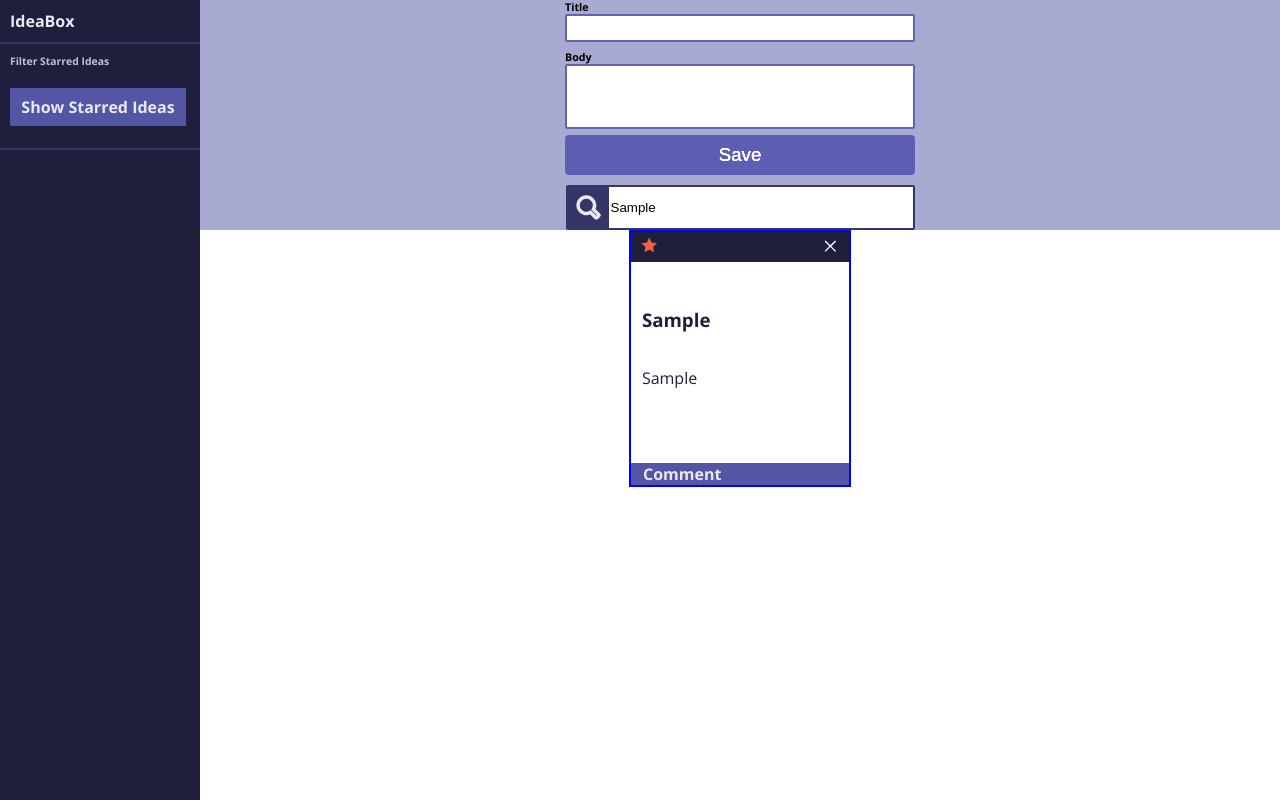
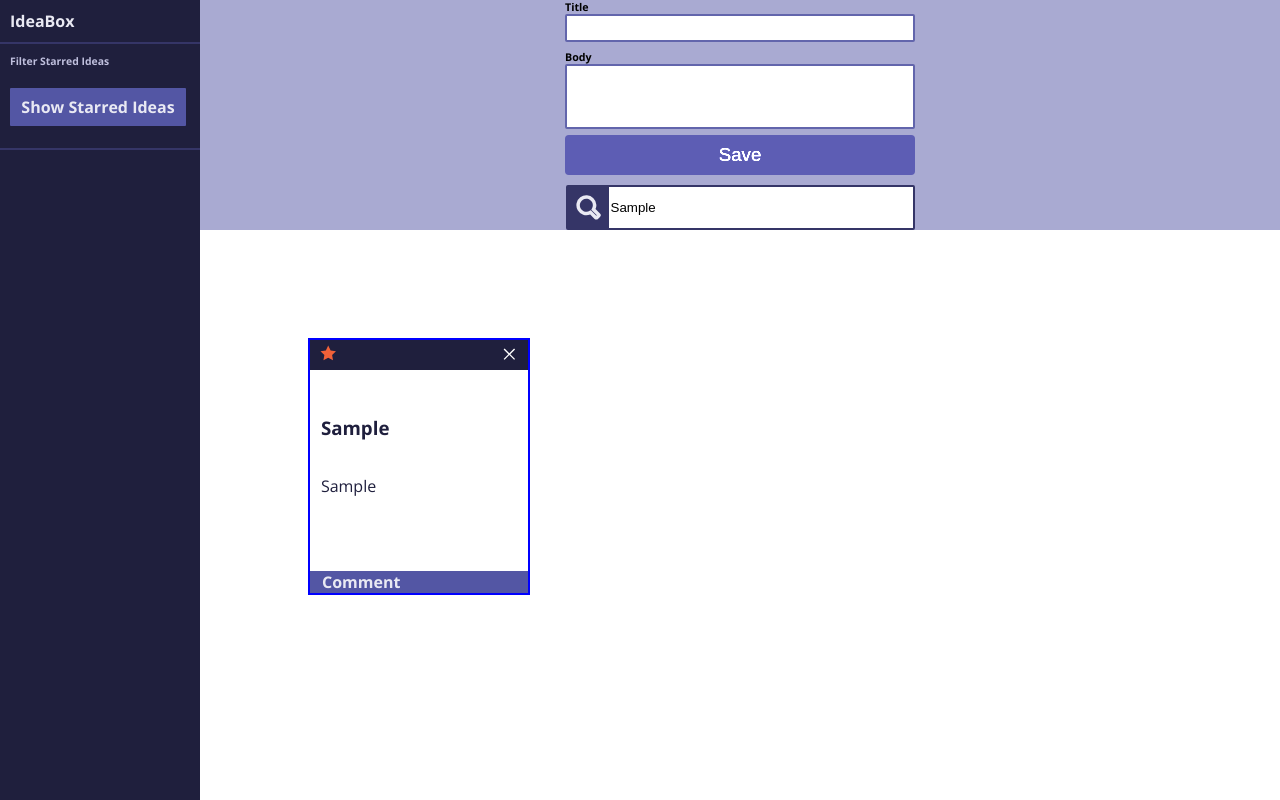
Before and after one commit to justincanthony/ideabox, a plain HTML site: page index.html in a window 1280 px wide. Both pictures are taken after typing "Sample", "Sample", "Sample" into the empty fields and a click on the button "Save". Drawn offline with nearby package versions, Linux system fonts and the light colour scheme.

Commit message:
Restyle cards section

```diff
--- a/styles.css
+++ b/styles.css
@@ -3,8 +3,8 @@ body {
   flex-direction: row;
   height: 100vh;
   font-family: 'Open Sans', sans-serif;
+  padding: 0;
   margin: 0;
-  padding: 0;
 }
 
 main {
@@ -47,6 +47,7 @@ aside {
   background-color: #A9AAD2;
   /* border: solid red 2px; */
   height: 310px;
+  width: 100%;
 }
 
 .ideabox {
@@ -54,13 +55,16 @@ aside {
   height: 100%;
   width: 100%;
   display: flex;
-  justify-content: space-around;
+  flex-wrap: wrap;
+  overflow-y: scroll;
+  /* justify-content: space-around; */
   /* align-items: center; */
 }
 
 .idea-card {
   border: solid blue 2px;
   background-color: #FFFFFF;
+  margin: 10%;
   width: 218px;
   height: 253px;
   display: flex;
```
